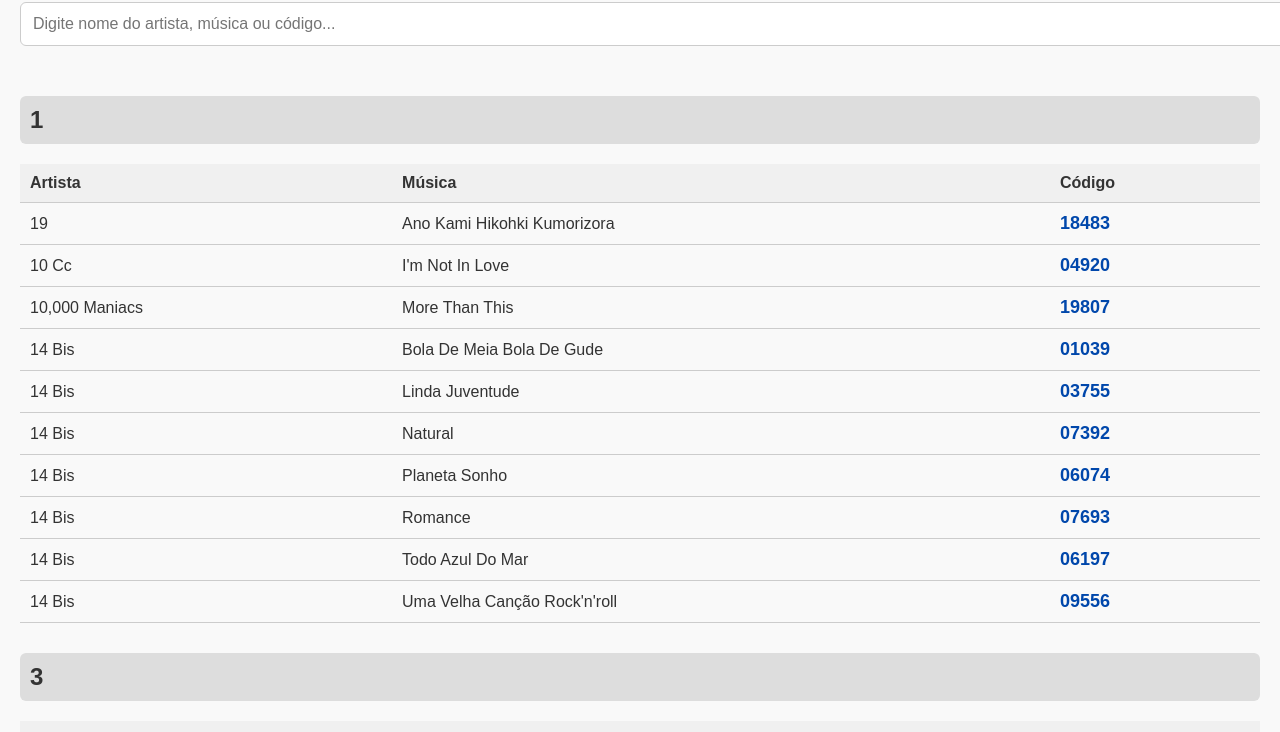
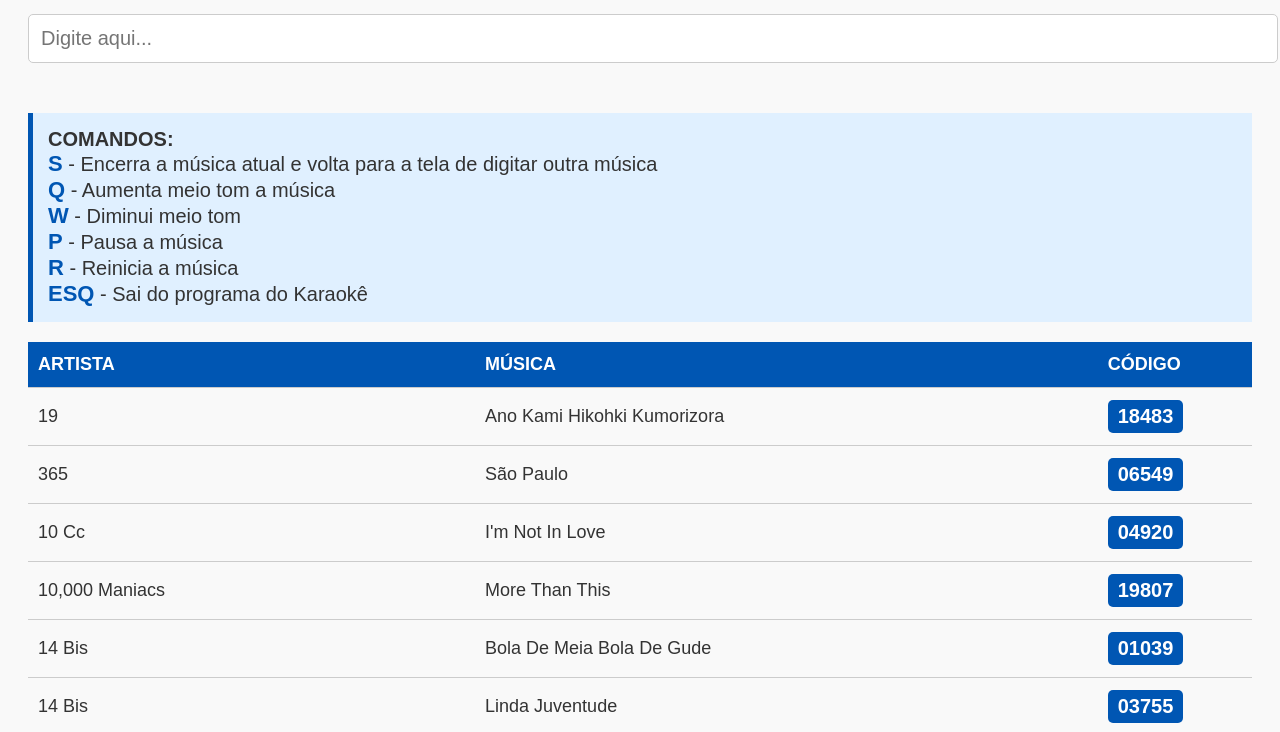
Before and after one commit to guilhermegdadiniz/musicaskaraokemoc, a plain HTML site: page index.html in a window 1280 px wide. Shown: the part 166-898 px from the top of the page. Drawn offline with Linux system fonts and the light colour scheme.

Commit message:
Update index.html

```diff
--- a/index.html
+++ b/index.html
@@ -2,103 +2,94 @@
 <html lang="pt-BR">
 <head>
   <meta charset="UTF-8">
-  <title>KARAOKE MOC</title>
+  <title>Karaokê MOC</title>
   <style>
     body {
       font-family: Arial, sans-serif;
-      margin: 20px;
+      padding: 20px;
       background-color: #f9f9f9;
       color: #333;
+      font-size: 18px;
     }
-
     h1 {
       text-align: center;
-      color: #0047AB; /* Azul vibrante */
+      color: #0056b3;
       font-size: 36px;
-      margin-bottom: 5px;
     }
-
-    .comandos {
-      text-align: center;
-      font-size: 14px;
-      margin-bottom: 20px;
-      background: #fff5f5;
-      padding: 10px;
-      border: 1px solid #ffcccc;
-      border-radius: 8px;
+    h2 {
+      font-size: 22px;
+      margin-bottom: 10px;
+      color: #0056b3;
     }
-
-    .comandos::before {
-      content: "COMANDOS:";
-      display: block;
-      font-weight: bold;
-      font-size: 16px;
-      margin-bottom: 5px;
-    }
-
     input[type="text"] {
       width: 100%;
       padding: 12px;
+      font-size: 20px;
+      border: 1px solid #ccc;
+      border-radius: 5px;
       margin-bottom: 20px;
-      border-radius: 6px;
-      border: 1px solid #ccc;
-      font-size: 16px;
     }
-
-    .letra-grupo {
+    .comandos {
       margin-top: 30px;
+      background-color: #e0f0ff;
+      padding: 15px;
+      border-left: 5px solid #0056b3;
+      font-size: 20px;
     }
-
-    .letra-grupo h2 {
-      background-color: #ddd;
-      padding: 10px;
-      border-radius: 6px;
+    .comandos span {
+      font-size: 22px;
+      color: #0056b3;
+      font-weight: bold;
     }
-
     table {
       width: 100%;
       border-collapse: collapse;
-      margin-top: 10px;
+      margin-top: 20px;
     }
-
     th, td {
-      padding: 10px;
+      padding: 12px 10px;
+      text-align: left;
       border-bottom: 1px solid #ccc;
-      text-align: left;
-    }
-
-    th {
-      background-color: #f0f0f0;
-      font-weight: bold;
-    }
-
-    td.codigo {
-      color: #0047AB;
-      font-weight: bold;
       font-size: 18px;
     }
-
-    .hidden {
-      display: none;
+    th {
+      background-color: #0056b3;
+      color: white;
+    }
+    .codigo {
+      font-size: 20px;
+      font-weight: bold;
+      color: white;
+      background-color: #0056b3;
+      padding: 5px 10px;
+      border-radius: 5px;
+      display: inline-block;
     }
   </style>
 </head>
 <body>
   <h1>KARAOKE MOC</h1>
-
+  <h2>PESQUISE A MÚSICA OU O CANTOR QUE DESEJA... VEJA O CÓDIGO CORRESPONDENTE E PRESSIONE ENTER NO PROGRAMA</h2>
+  <input type="text" id="searchInput" placeholder="Digite aqui..." onkeyup="buscar()">
   <div class="comandos">
-    S - Encerra a música atual e volta para a tela de digitar outra música |
-    Q - Aumenta meio tom |
-    W - Diminui meio tom |
-    P - Pausa a música |
-    R - Reinicia a música |
-    ESQ - Sai do programa do Karaoke
+    <strong>COMANDOS:</strong><br>
+    <span>S</span> - Encerra a música atual e volta para a tela de digitar outra música<br>
+    <span>Q</span> - Aumenta meio tom a música<br>
+    <span>W</span> - Diminui meio tom<br>
+    <span>P</span> - Pausa a música<br>
+    <span>R</span> - Reinicia a música<br>
+    <span>ESQ</span> - Sai do programa do Karaokê
   </div>
-
-  <input type="text" id="searchInput" placeholder="Digite nome do artista, música ou código...">
-
-  <div id="resultado"></div>
-
+  <table id="tabela">
+    <thead>
+      <tr>
+        <th>ARTISTA</th>
+        <th>MÚSICA</th>
+        <th>CÓDIGO</th>
+      </tr>
+    </thead>
+    <tbody id="lista"></tbody>
+  </table>
   <script>
     const musicas = [
   { artista: "19", musica: "Ano Kami Hikohki Kumorizora", codigo: "18483" },
@@ -185,54 +176,28 @@
 
 ];
 
-const resultadoDiv = document.getElementById('resultado');
-    const searchInput = document.getElementById('searchInput');
-
-    function agruparPorLetra(lista) {
-      const grupos = {};
-      lista.forEach(item => {
-        const letra = item.artista[0].toUpperCase();
-        if (!grupos[letra]) grupos[letra] = [];
-        grupos[letra].push(item);
-      });
-      return grupos;
+ function buscar() {
+      const termo = document.getElementById("searchInput").value.toLowerCase();
+      const resultado = musicas.filter(m =>
+        m.artista.toLowerCase().includes(termo) ||
+        m.musica.toLowerCase().includes(termo) ||
+        m.codigo.includes(termo)
+      );
+      exibir(resultado);
     }
 
-    function criarTabela(lista) {
-      let html = '<table><thead><tr><th>Artista</th><th>Música</th><th>Código</th></tr></thead><tbody>';
-      lista.forEach(item => {
-        html += `<tr><td>${item.artista}</td><td>${item.musica}</td><td class="codigo">${item.codigo}</td></tr>`;
-      });
-      html += '</tbody></table>';
-      return html;
+    function exibir(lista) {
+      const listaHTML = lista.map(m => `
+        <tr>
+          <td>${m.artista}</td>
+          <td>${m.musica}</td>
+          <td><span class="codigo">${m.codigo}</span></td>
+        </tr>
+      `).join("");
+      document.getElementById("lista").innerHTML = listaHTML;
     }
 
-    function exibirMusicas(filtro = '') {
-      const filtroLower = filtro.toLowerCase();
-      const filtradas = musicas.filter(m =>
-        m.artista.toLowerCase().includes(filtroLower) ||
-        m.musica.toLowerCase().includes(filtroLower) ||
-        m.codigo.includes(filtroLower)
-      );
-
-      const grupos = agruparPorLetra(filtradas);
-      let html = '';
-
-      Object.keys(grupos).sort().forEach(letra => {
-        html += `<div class="letra-grupo"><h2>${letra}</h2>`;
-        html += criarTabela(grupos[letra]);
-        html += `</div>`;
-      });
-
-      resultadoDiv.innerHTML = html || "<p>Nenhum resultado encontrado.</p>";
-    }
-
-    searchInput.addEventListener('input', () => {
-      exibirMusicas(searchInput.value);
-    });
-
-    // Mostrar tudo inicialmente
-    exibirMusicas();
+    exibir(musicas);
   </script>
 </body>
 </html>
```
